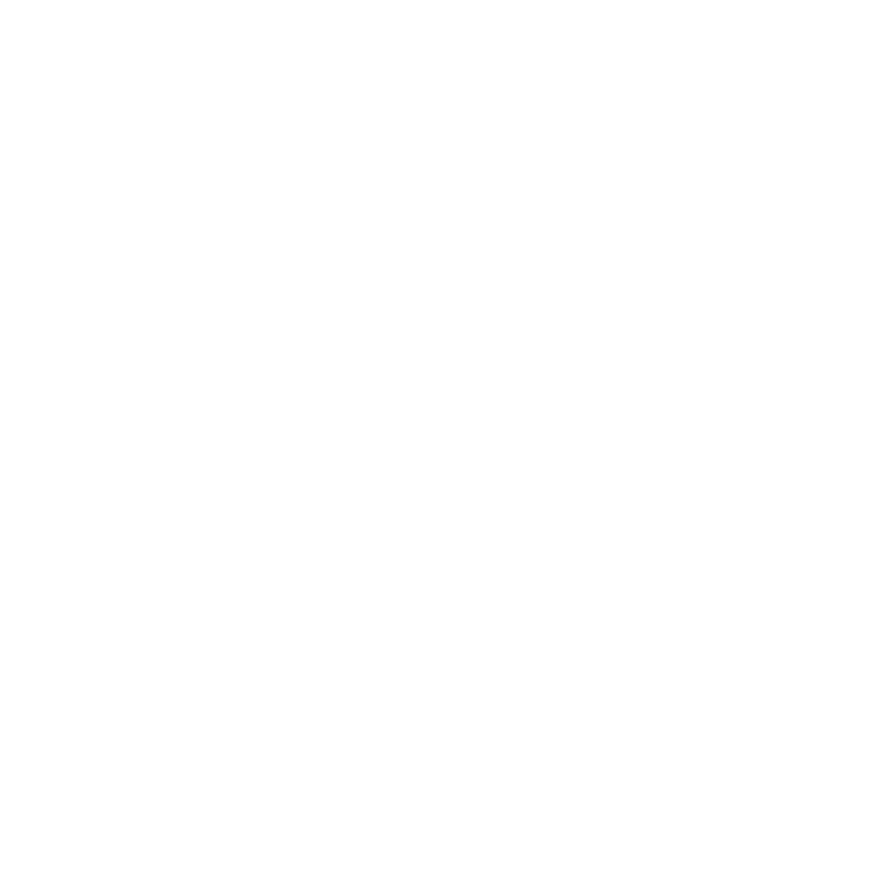
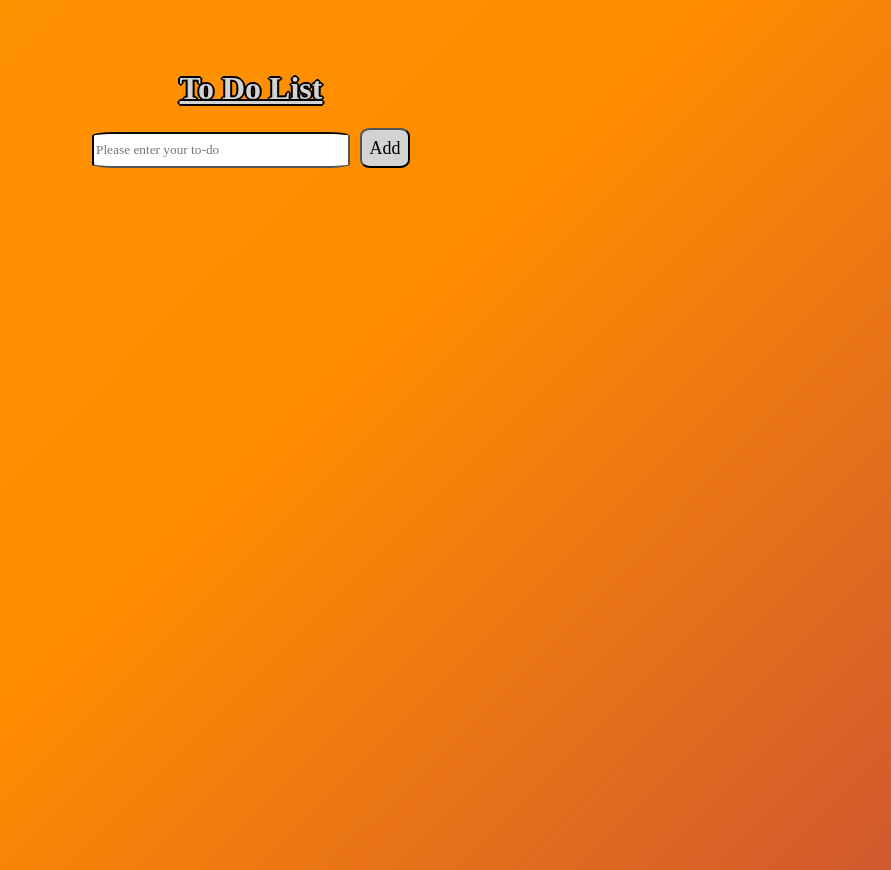
Before and after one commit to Yagizcan00/To-Do-List, a React (Create React App) app in the folder myapp/: page / in a window 1280 px wide. Shown: the whole page, without its empty margins (389-1280 px from the left). Before the commit the page ends 800 px from the top, so only its background shows below. Built offline with nearby package versions, Linux system fonts and the light colour scheme; the HTML template or start-up script is replaced by a standard one.

Commit message:
Update 05/01/23

```diff
--- a/myapp/src/App.js
+++ b/myapp/src/App.js
@@ -1,9 +1,10 @@
 import './App.css';
+import Main from './Components/Main';
 
 function App() {
   return (
     <div>
-
+      <Main />
     </div>
   );
 }
--- /dev/null
+++ b/myapp/src/Components/Header.js
@@ -0,0 +1,25 @@
+import { useState } from 'react'
+import PropTypes from 'prop-types'
+
+function Header({ list }) {
+
+    const [toDo, setToDo] = useState({ name: "name", id: 1, check: false })
+
+    return (
+        <div>
+            <form>
+                <h1>To Do List</h1>
+                <input name='name' placeholder='Please enter your to-do'></input>
+                <button>Add</button>
+            </form>
+        </div>
+    )
+}
+
+Header.propTypes = {
+    name: PropTypes.string,
+    check: PropTypes.bool,
+    id: PropTypes.number,
+}
+
+export default Header
--- /dev/null
+++ b/myapp/src/Components/List.js
@@ -0,0 +1,22 @@
+import React from 'react'
+
+function List({ list }) {
+
+    console.log(list);
+
+    const defaultList = [
+        "Testing element one",
+        "Testing element two",
+        "Testing element three",
+    ]
+
+    return (
+        <div>
+            <ul>
+
+            </ul>
+        </div>
+    )
+}
+
+export default List
--- /dev/null
+++ b/myapp/src/Components/Main.css
@@ -0,0 +1,59 @@
+body {
+    text-align: center;
+
+    font-family: cursive;
+
+    background: linear-gradient(-45deg, darkmagenta, purple, darkorange, orange);
+    background-size: 400% 400%;
+    animation: gradient 10s ease infinite;
+    height: 100vh;
+
+    margin: 70px 70px 0px 70px;
+}
+
+@keyframes gradient {
+    0% {
+        background-position: 0% 50%;
+    }
+
+    50% {
+        background-position: 100% 50%;
+    }
+
+    100% {
+        background-position: 0% 50%;
+    }
+}
+
+.header input {
+
+    width: 250px;
+    height: 30px;
+
+    font-family: cursive;
+
+    border-radius: 10%;
+    border-color: black;
+}
+
+.header button {
+    background-color: lightgray;
+
+    width: 50px;
+    height: 40px;
+
+    margin-left: 10px;
+
+    font-family: cursive;
+
+    border-radius: 20%;
+    border-color: black;
+    font-size: large;
+}
+
+.header h1 {
+    color: lightgrey;
+    text-decoration: underline;
+    text-shadow: 2px 0 black, -2px 0 black, 0 2px black, 0 -2px black,
+        1px 1px black, -1px -1px black, 1px -1px black, -1px 1px black;
+}
--- /dev/null
+++ b/myapp/src/Components/Main.js
@@ -0,0 +1,26 @@
+import { useState } from 'react'
+import Header from './Header'
+import "./Main.css"
+import PropTypes from 'prop-types'
+import List from './List'
+
+function Main() {
+
+    const [list, setList] = useState(JSON.parse(localStorage.getItem("i")) || [])
+
+    return (
+        <div class="d-flex flex-column justify-content-center w-100 h-100">
+            <div>
+                <header className='header'>
+                    <Header list={list} setList={setList} />
+                    <List list={list} setList={setList} />
+                </header>
+            </div>
+        </div>
+    )
+}
+
+Main.propTypes = {
+    list: PropTypes.array,
+}
+export default Main
```
